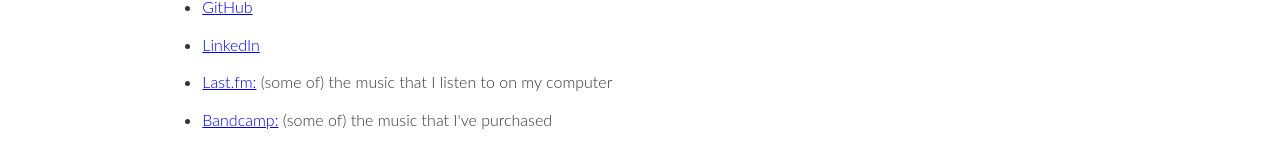
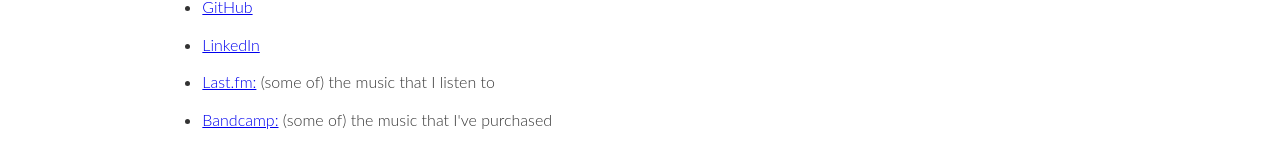
Before and after one commit to bdscharf/bdscharf.github.io, a Gatsby site in the folder bdscharf/: page / in a window 1280 px wide. Shown: the part 236-394 px from the top of the page. Built offline with nearby package versions, Linux system fonts and the light colour scheme; Gatsby itself is replaced by a stand-in of ours.

Commit message:
Minor wording change.

```diff
--- a/bdscharf/src/pages/index.js
+++ b/bdscharf/src/pages/index.js
@@ -22,7 +22,7 @@ const IndexPage = () => (
       </li>
       <li>
         <a href="https://www.last.fm/user/scharfb">Last.fm:</a>
-        &nbsp;(some of) the music that I listen to on my computer
+        &nbsp;(some of) the music that I listen to
       </li>
       <li>
         <a href="https://bandcamp.com/bscharf">Bandcamp:</a>
```
